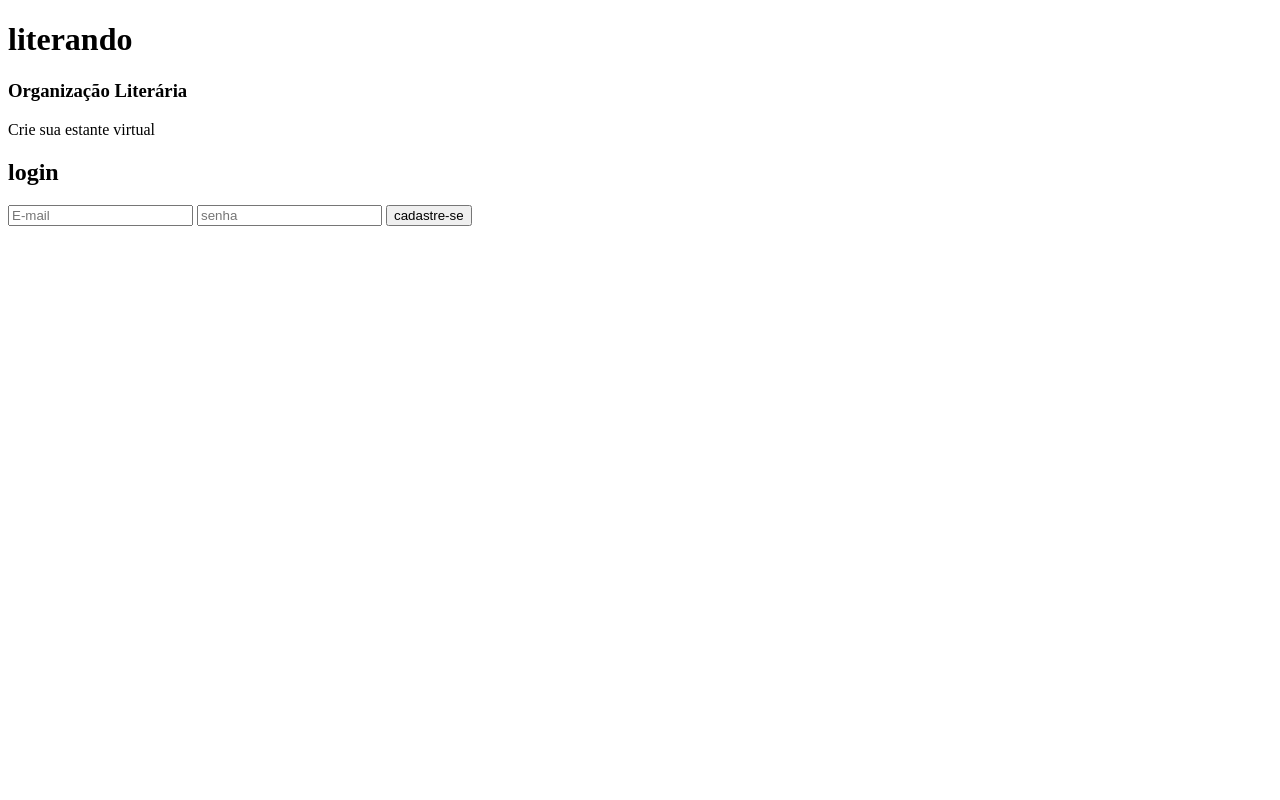
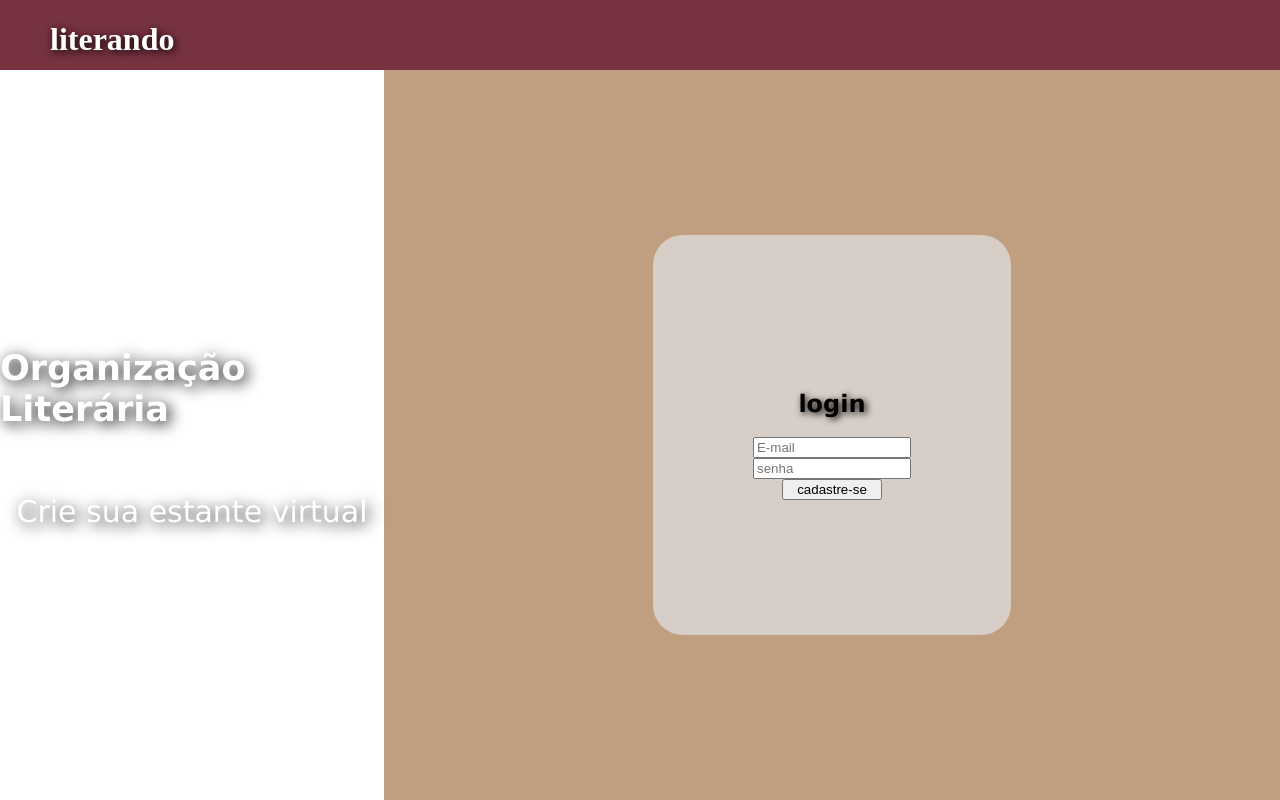
Before and after one commit to Eduarda-Elisa/login-Page, a plain HTML site: page index.html in a window 1280 px wide. Drawn offline with Linux system fonts and the light colour scheme.

Commit message:
Update index.html

```diff
--- a/index.html
+++ b/index.html
@@ -5,7 +5,7 @@
     <meta charset="UTF-8">
     <meta name="viewport" content="width=device-width, initial-scale=1.0">
     <title>literando</title>
-    <link rel="stylesheet" href="catalogo.css">
+    <link rel="stylesheet" href="style.css">
 </head>
 
 <body>
```
